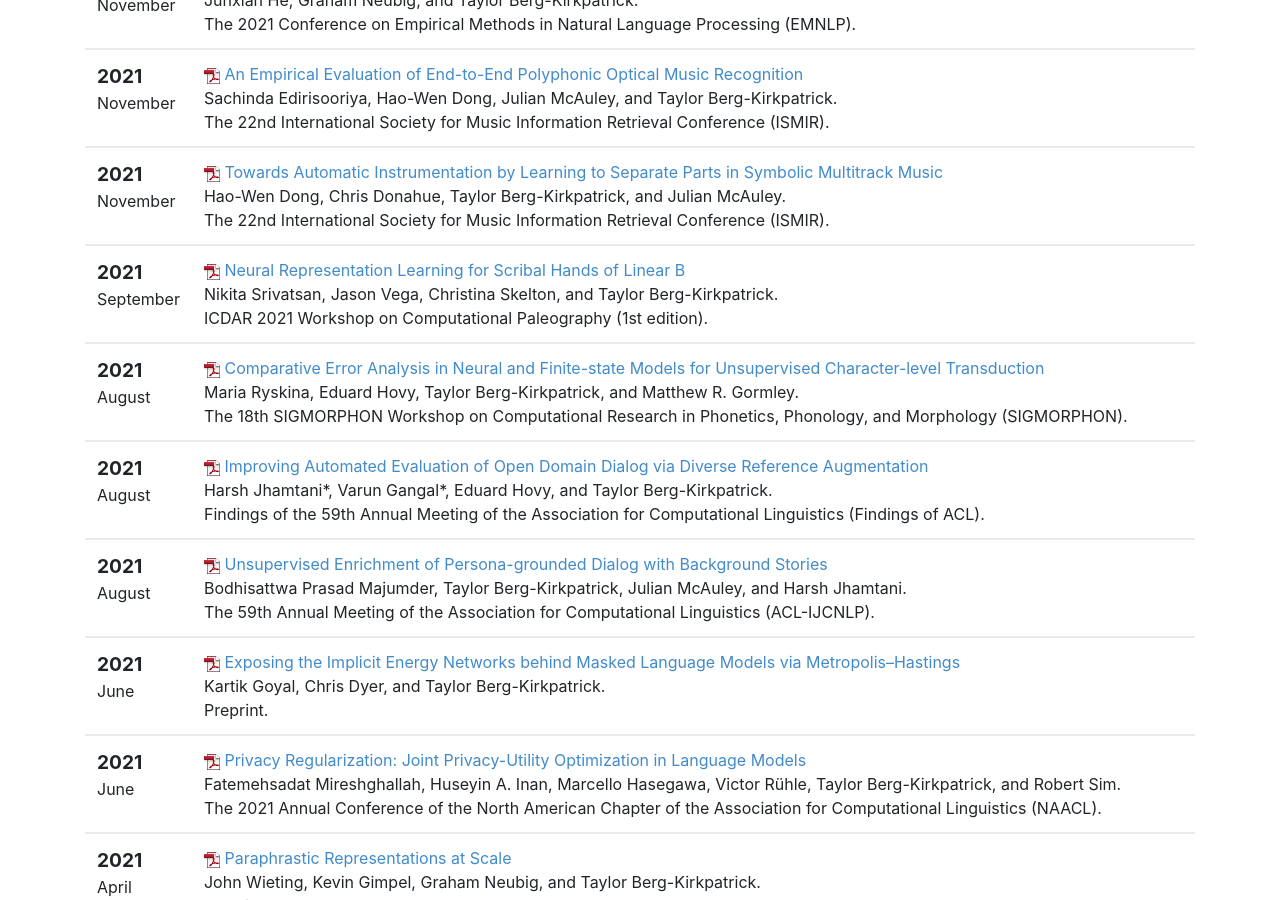
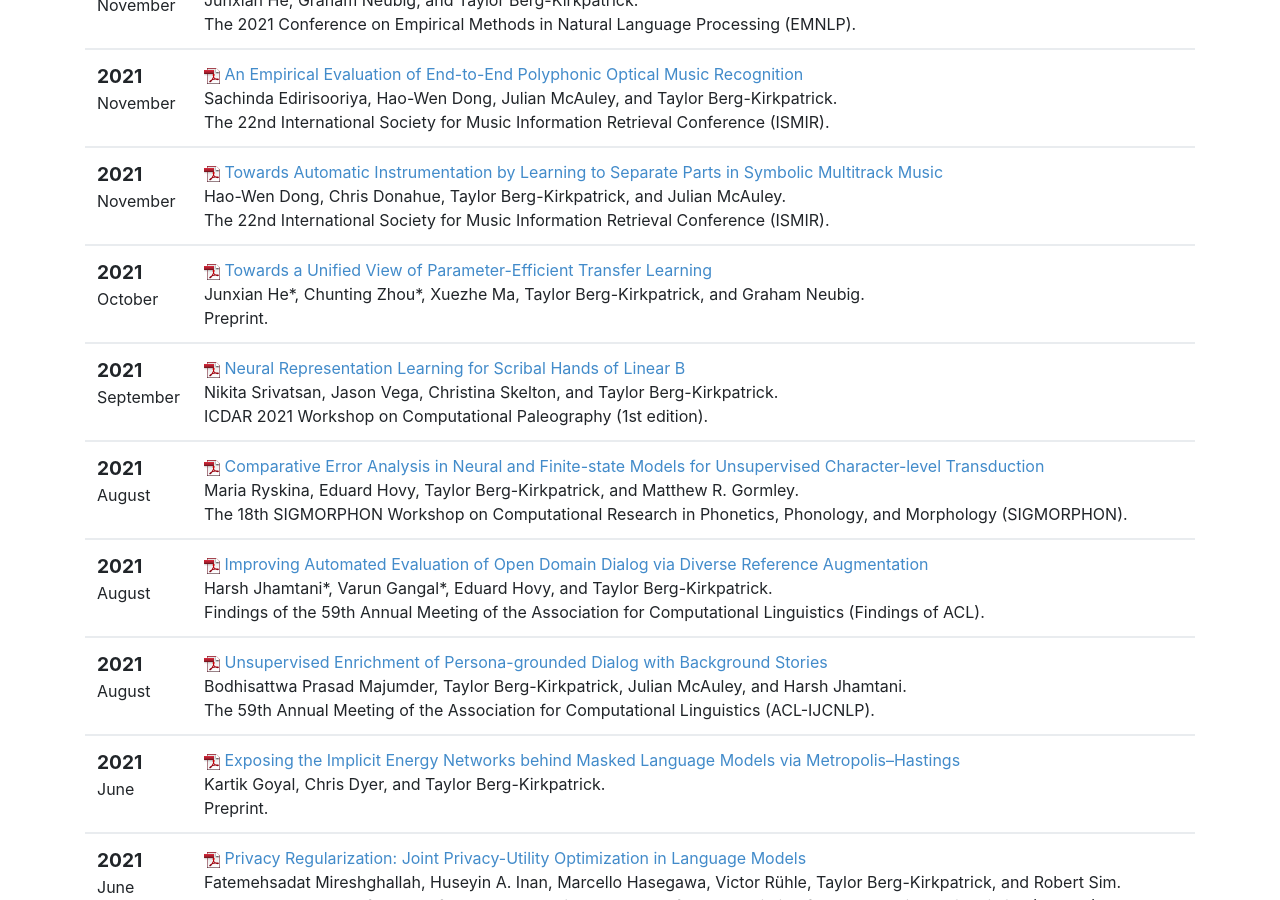
Before and after one commit to icebergnlp/icebergnlp.github.io, a Jekyll site: the page built from publications.html, in a window 1280 px wide and 900 px high, scrolled down 650 px. Built offline with Jekyll 4.4.1, drawn with Linux system fonts in a browser that asks for light colours.

Commit message:
Added Junxian's paper and updated bib

```diff
--- a/_includes/pubs.html
+++ b/_includes/pubs.html
@@ -166,6 +166,31 @@
                     Hao-Wen Dong, Chris Donahue, Taylor Berg-Kirkpatrick, and Julian McAuley.
                 </span><br />
                 <span class="venuetype"></span><span class="venue">The 22nd International Society for Music Information Retrieval Conference (ISMIR)</span>.
+                <br />
+                <span class="links">
+                </span>
+            </td>
+        </tr>
+    </tbody>
+        <tbody>
+        <tr>
+            <td>
+                <span class="date">
+                    <big><strong>2021</strong></big><br />
+                    October
+                </span>
+            </td>
+            <td class="publication">
+                <span class="pubtitle">
+                    <img src="img/pdficon_small.png" width="16"
+                    height="16" alt="PDF" />
+            <a href="https://arxiv.org/pdf/2110.04366.pdf">Towards a Unified View of Parameter-Efficient Transfer Learning
+ </a>
+                </span><br />
+                <span class="authors">
+                    Junxian He*, Chunting Zhou*, Xuezhe Ma, Taylor Berg-Kirkpatrick, and Graham Neubig.
+                </span><br />
+                <span class="venuetype"></span><span class="venue">Preprint</span>.
                 <br />
                 <span class="links">
                 </span>
```
Also changed, not shown: bib/berglab.bib (+21 -1 lines).
